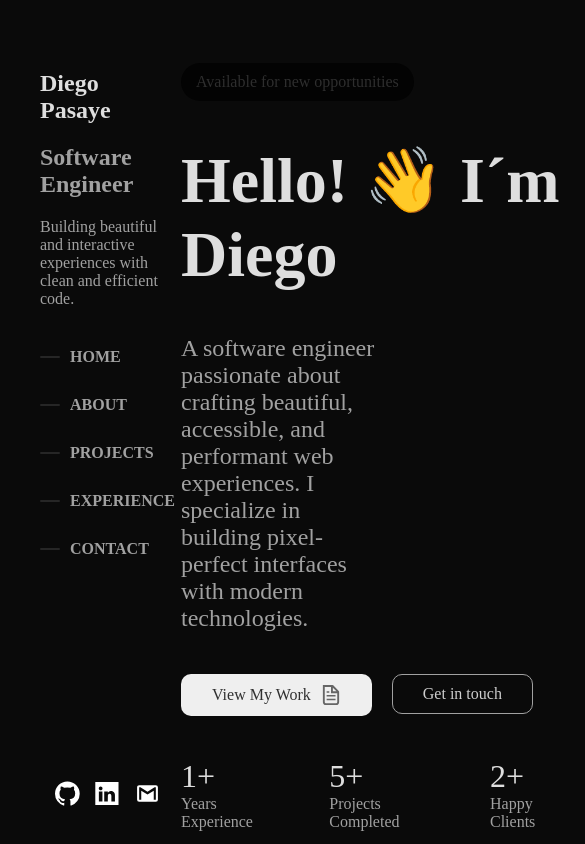
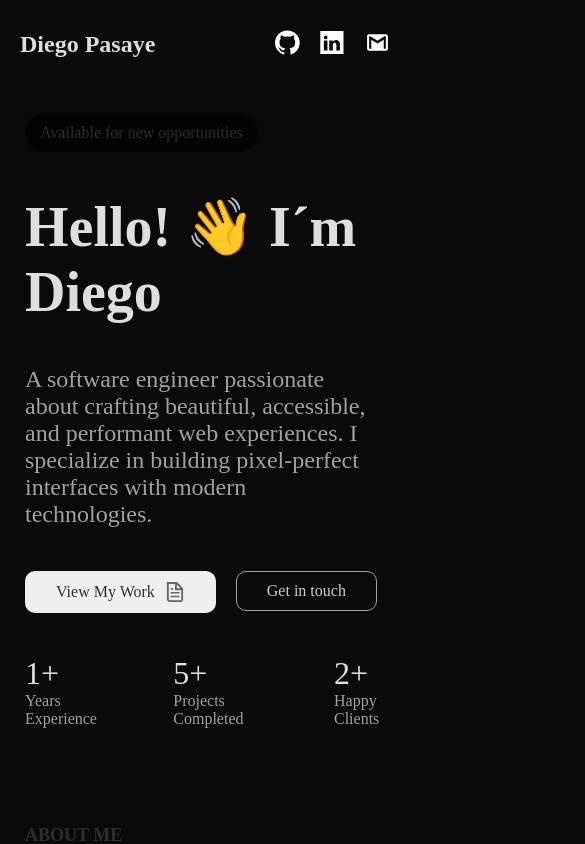
Before and after one commit to DiegoPasaye/portafolio, a Next.js app: page / in a window 390 px wide. Shown: the top 844 px of the page, 585 px wide, since content can reach past the window. Built offline with nearby package versions, Linux system fonts and the light colour scheme.

Commit message:
responsive

```diff
--- a/src/app/components/Contact/Contact.module.css
+++ b/src/app/components/Contact/Contact.module.css
@@ -71,3 +71,27 @@
 .contactExtraModuleContainer div p{
     color: oklch(0.708 0 0);
 }
+
+@media(max-width: 850px){
+    .contactSection{
+        display: flex;
+        flex-direction: column;
+    }
+    .contactSection form{
+        width: 95%;
+        padding: 15px;
+    }
+    .contactExtraModule{
+        gap: 30px;
+    }
+    .contactExtraModule div{
+        width: 95%;
+    }
+    .contactDifferentConnectText{
+        width: 95%;
+    }
+    .contactExtraModuleContainer{
+        width: 100%;
+        padding: 15px;
+    }
+}
--- a/src/app/components/Experience/Experience.tsx
+++ b/src/app/components/Experience/Experience.tsx
@@ -35,7 +35,8 @@ export default function Experience() {
                     <p>Frontend development for the creation of a web project for the delivery-reception of the municipal comptroller´s department.</p>
 
                     <div>
-                        <span>NextJs</span>
+                        <span>Angular</span>
+                        <span>Spring boot</span>
                         <span>MySQL</span>
                     </div>
                 </div>
--- a/src/app/components/Projects/Projects.module.css
+++ b/src/app/components/Projects/Projects.module.css
@@ -12,7 +12,7 @@
 }
 
 .individualProjectCard{
-    width: 50%;
+    width: 60%;
     display: flex;
     flex-direction: column;
     gap: 20px;
@@ -38,6 +38,11 @@
     border: 1px solid rgba(255, 255, 255, 0.9);
     color: rgba(255, 255, 255, 0.9);
 }
+.projectsCards{
+    display: flex;
+    flex-direction: column;
+    gap: 30px;
+}
 .projectsCards div img{
     width: 100%;
     border-radius: 10px;
@@ -60,3 +65,34 @@
     padding: 5px 10px;
     border-radius: 10px;
 }
+
+@media(max-width: 1000px){
+    .individualProjectCard{
+        width: 80%;
+    }
+    .description{
+        width: 90%;
+    }
+}
+@media(max-width: 800px){
+    .individualProjectCard{
+        width: 100%;
+    }
+    .description{
+        width: 90%;
+    }
+}
+@media(max-width:500px){
+  .description{
+    width: 95%;
+  }
+  .projects{
+    margin-top: 10%;
+  }
+}
+@media(max-width:400px){
+
+  .projects{
+    margin-top: 40%;
+  }
+}
--- a/src/app/components/Projects/Projects.tsx
+++ b/src/app/components/Projects/Projects.tsx
@@ -25,6 +25,21 @@ export default function Projects() {
                         <button>Demo</button>
                     </div>
                 </div>
+                <div className={styles.individualProjectCard}>
+                    <Image src='/pladiermoProject.jpeg' alt='Project image' width={500} height={400}/>
+                    <div className={styles.projectCardBody}>
+                        <span>Pladiermo</span>
+                        <p>A web application designed to streamline the official handover process for the Municipal Comptroller´s Office of Morelia.</p>
+
+                        <div className={styles.projectsCardsTools}>
+                            <span>Angular</span>
+                            <span>Spring boot</span>
+                            <span>MySQL</span>
+                        </div>
+
+                        <button>Demo</button>
+                    </div>
+                </div>
             </section>
         </div>
     )
--- a/src/app/components/aboutMe/AboutMe.module.css
+++ b/src/app/components/aboutMe/AboutMe.module.css
@@ -47,3 +47,12 @@
     font-size: 18px;
 }
 }
+
+@media(max-width:500px){
+  .aboutMeSkills div{
+    gap: 10px;
+  }
+  .aboutMeSkills div span{
+    font-size: 14px;
+  }
+}
--- a/src/app/components/navBar/NavBar.module.css
+++ b/src/app/components/navBar/NavBar.module.css
@@ -50,3 +50,31 @@
     background: none;
     border: none;
 }
+@media(max-width:850px){
+    .nav{
+        flex-direction: row;
+        height: 10%;
+        position: sticky;
+        top: 0;
+        padding: 20px 10px;
+        justify-content: space-between;
+        align-items: center;
+        width: 100%;
+        z-index: 100;
+        padding: 30px 20px;
+        background-color: oklch(0.145 0 0);
+    }
+    .bodyNav{
+        flex-direction: row;
+    }
+    .bodyNav h2, .bodyNav p, .sectionsLink{
+        display: none;
+    }
+    .social{
+        display: flex;
+        align-items: center;
+        justify-content: center;
+        gap: 20px;
+        margin-bottom: 0;
+    }
+}
--- a/src/app/components/navBar/NavBar.tsx
+++ b/src/app/components/navBar/NavBar.tsx
@@ -37,8 +37,8 @@ export default function NavBar() {
 
             <div className={styles.social}>
                 <a href='https://github.com/DiegoPasaye'><Image src='/github.svg' alt='Github icon' width={25} height={25}/></a>
-                <a href=''><Image src='/linkedin.svg' alt='Linkedin icon' width={25} height={25}/></a>
-                <a href=''><Image src='/gmail.svg' alt='Email icon' width={25} height={25}/></a>
+                <a href='https://www.linkedin.com/in/diegopasaye/'><Image src='/linkedin.svg' alt='Linkedin icon' width={25} height={25}/></a>
+                <a href='mailto:pasayealvarado@gmail.com?subject=Hola%te%contacto%20por%20tu%20portafolio'><Image src='/gmail.svg' alt='Email icon' width={25} height={25}/></a>
             </div>
         </div>
     )
--- a/src/app/components/presentation/Presentation.module.css
+++ b/src/app/components/presentation/Presentation.module.css
@@ -70,3 +70,21 @@
     font-size: 16px;
     color: oklch(0.708 0 0);
 }
+
+@media(max-width: 850px){
+    .presentation{
+        justify-content: flex-start;
+        height: max-content;
+    }
+    .presentationDescription{
+        width: 80%;
+    }
+}
+@media(max-width:500px){
+  .presentation h1{
+    font-size: 56px;
+  }
+  .presentationDescription{
+    width: 90%;
+  }
+}
--- a/src/app/page.module.css
+++ b/src/app/page.module.css
@@ -29,3 +29,21 @@
 .pageBody{
   padding: 25px;
 }
+@media(max-width:850px){
+  .page{
+    display: flex;
+    flex-direction: column;
+  }
+  .page .divisor{
+    display: none;
+  }
+  .navBar{
+    width: 105vw;
+    justify-content: space-between;
+    height: max-content;
+    box-sizing: border-box;
+
+  }
+}
+@media(max-width:500px){
+}
```
Also changed, not shown: public/pladiermoProject.jpeg (added).
